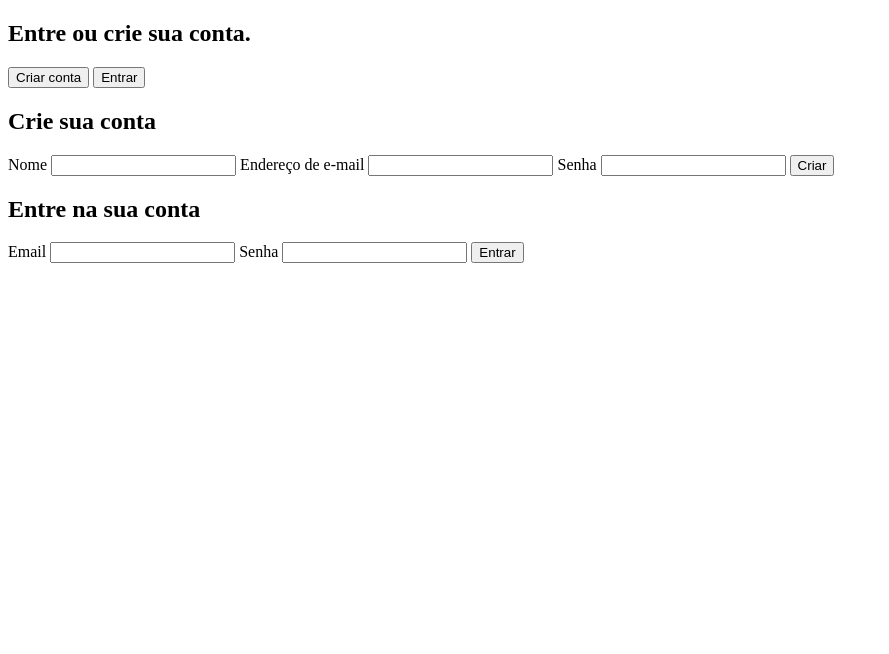
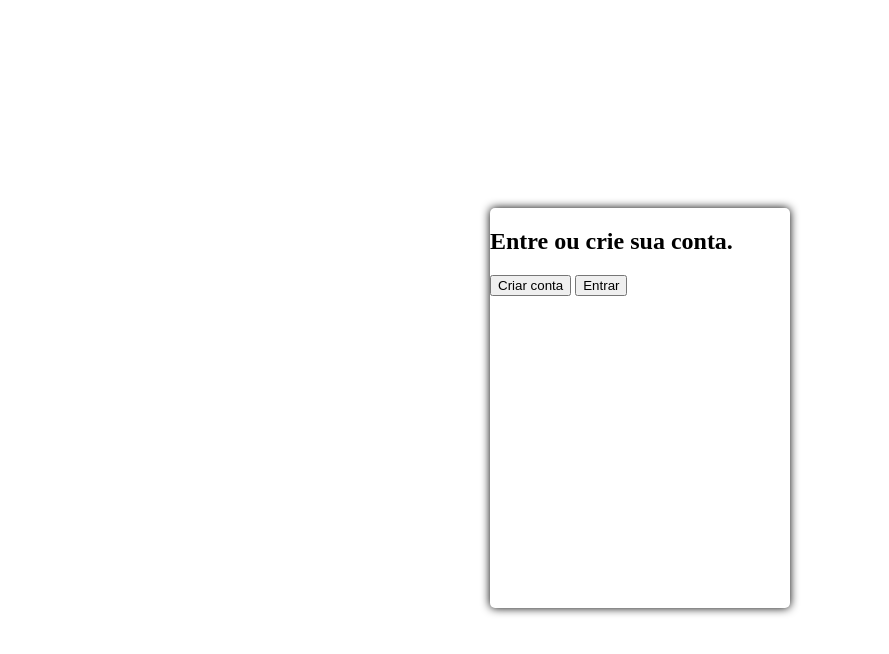
Before and after one commit to Lolkq1/trabalho_4_bim, a plain HTML site: page public/telaInicial.html in a window 1280 px wide. Shown: the whole page, without its empty margins (0-889 px from the left). Drawn offline with Linux system fonts and the light colour scheme.

Commit message:
00:48 e o cara trabalhando vei é complicado

```diff
--- a/public/script.js
+++ b/public/script.js
@@ -40,7 +40,8 @@ if (sessionT !== undefined && sessionT.length > 0) {
         method: 'POST',
         body: JSON.stringify(
             {
-                codigo: input.value
+                codigo: input.value,
+                eleitor: localStorage.getItem('sessionToken')
             }
         )
         }).then(res => {
--- a/public/style2.css
+++ b/public/style2.css
@@ -0,0 +1,26 @@
+body {
+    min-height: 100vh;
+    min-width: 100vh;
+    overflow: hidden;
+    position: relative;
+}
+
+/* div {
+    display: none;
+} */
+
+div {
+    width: 300px;
+    height: 400px;
+    position: absolute;
+    transform: translate(-50%, -50%);
+    left: 50%;
+    top: 50%;
+    box-shadow: 0 0 10px;
+    border-radius: 5px;
+    display: none;
+}
+
+#mainDiv {
+    display: inline;
+}
--- a/public/telaInicial.html
+++ b/public/telaInicial.html
@@ -16,7 +16,7 @@
     <div id="createDiv">
         <h2 id="mainTitulo2">Crie sua conta</h2>
         <label for="nome">Nome</label>
-        <input type="text" required id="nome">
+        <input type="text" required id="nome" max="30">
         <label for="resenha1" >Endereço de e-mail</label>
         <input id="resenha1" type="email" required>
         <label for="resenha2">Senha</label>
```
Also changed, not shown: app.js (+24 -1 lines).
